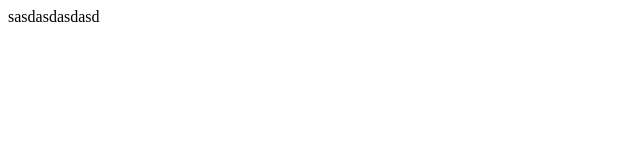
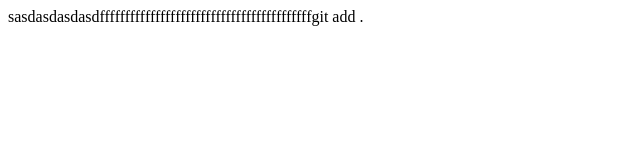
Before and after one commit to mariko85/mari, a plain HTML site: page index.html in a window 1280 px wide. Shown: the whole page, without its empty margins (0-640 px from the left). Drawn offline with Linux system fonts and the light colour scheme.

Commit message:
first commit

```diff
--- a/index.html
+++ b/index.html
@@ -6,6 +6,6 @@
     <title>Document</title>
 </head>
 <body>
-    sasdasdasdasd
+    sasdasdasdasdffffffffffffffffffffffffffffffffffffffffffgit add .
 </body>
 </html>
```
